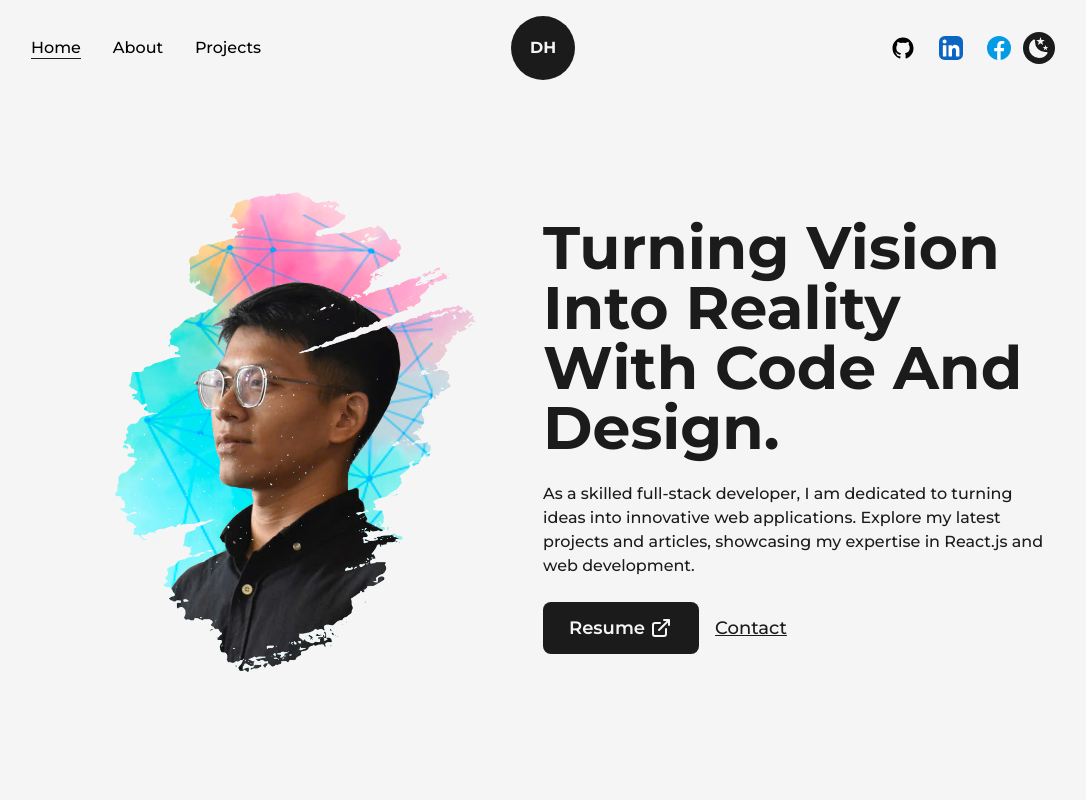
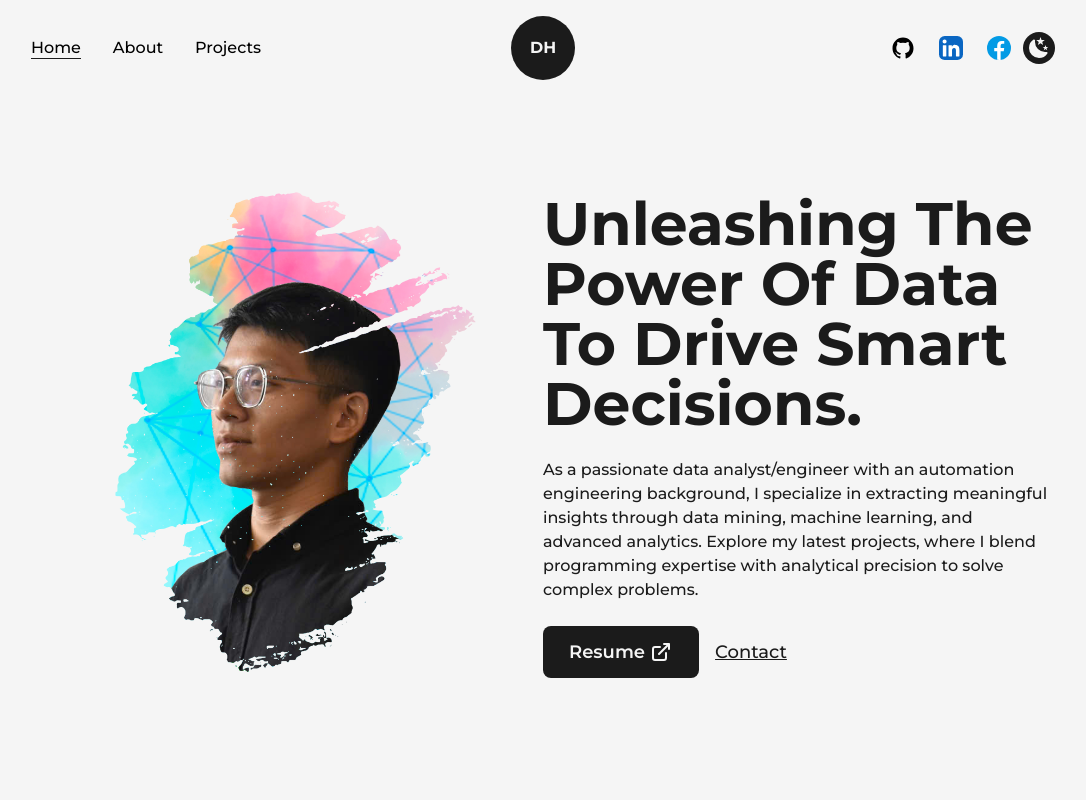
Before and after one commit to davidhuynhgit/profile, a Next.js app: page / in a window 1280 px wide. Shown: the top 800 px of the page, without its empty margins (97-1183 px from the left). Built offline with nearby package versions, Linux system fonts and the light colour scheme.

Commit message:
Add content

```diff
--- a/src/component/Experience.js
+++ b/src/component/Experience.js
@@ -18,7 +18,8 @@ const Details = ({position, company, companyLink, time, address, work}) => {
             <a href={companyLink}
             target="_blank"
             className='text-primary dark:text-primaryDark'>
-            @{company}</a></h3>
+            <span className="block">@{company}</span>
+            </a></h3>
             <span className='capitalize font-medium text-dark/75 dark:text-light/75 xs:text-sm'>
                 {time} | {address}
             </span>
--- a/src/pages/index.js
+++ b/src/pages/index.js
@@ -30,11 +30,11 @@ export default function Home() {
             </div>
 
             <div className='w-1/2 flex flex-col items-center self-center lg:w-full lg:text-center'>
-              <AnimatedText text="Turning Vision Into Reality With Code And Design. " className='!text-6xl !text-left
+              <AnimatedText text="Unleashing The Power Of Data To Drive Smart Decisions." className='!text-6xl !text-left
               xl:!text-5xl lg:!text-center lg:!text-6xl md:!text-5xl sm:!text-3xl'/>
               <p className='my-4 text-base font-medium'>
-              As a skilled full-stack developer, I am dedicated to turning ideas into innovative web applications.
-              Explore my latest projects and articles, showcasing my expertise in React.js and web development.
+              As a passionate data analyst/engineer with an automation engineering background, I specialize in extracting meaningful insights through data mining, machine learning, and advanced analytics.
+              Explore my latest projects, where I blend programming expertise with analytical precision to solve complex problems.
               </p>
 
               <div className='flex items-center self-start mt-2 lg:self-center'>
--- a/src/pages/projects.js
+++ b/src/pages/projects.js
@@ -102,7 +102,7 @@ const projects = () => {
         <main className='w-full flex flex-col items-center justify-center dark:text-light'>
             <Layout className='pt-16'>
                 <AnimatedText
-                text="Explore My Work: From Knowledge to Action!"
+                text="From Knowledge to Action!"
                 className='mb-16 lg:!text-7xl sm:!text-6xl xs:!text-4xl'/>
                 <div className="mb-16 grid grid-cols-12 gap-24 gap-y-32 xl:gap-x-16 lg:gap-x-8 md:gap-y-24 sm:gap-x-0">
                   <div className="col-span-12">
```
